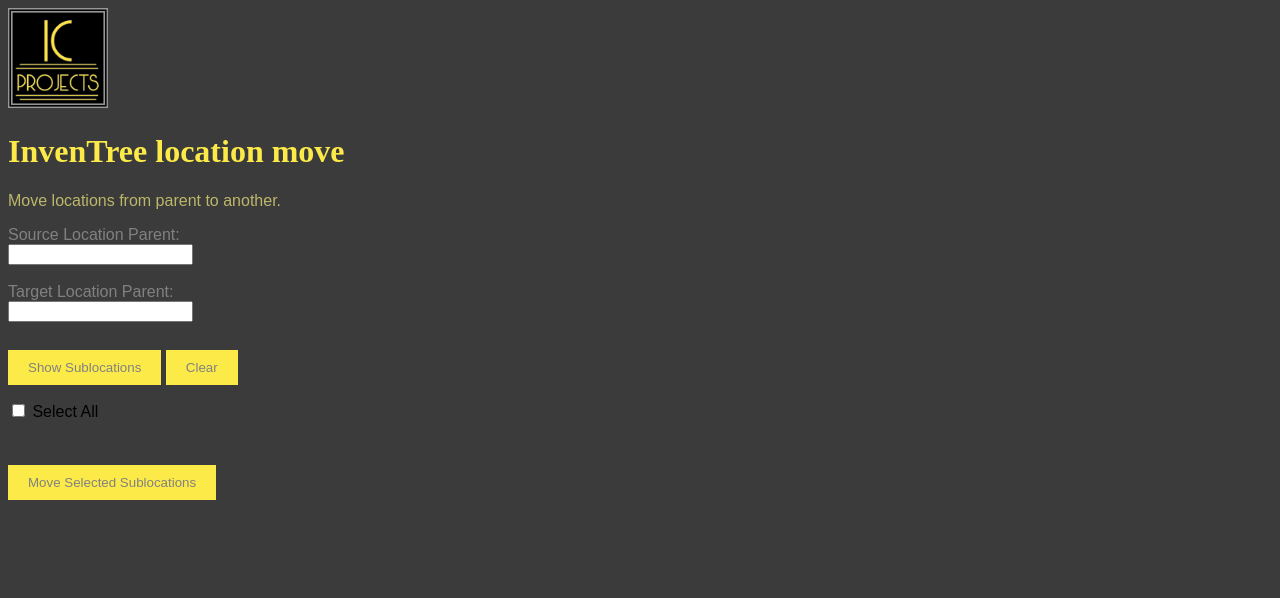
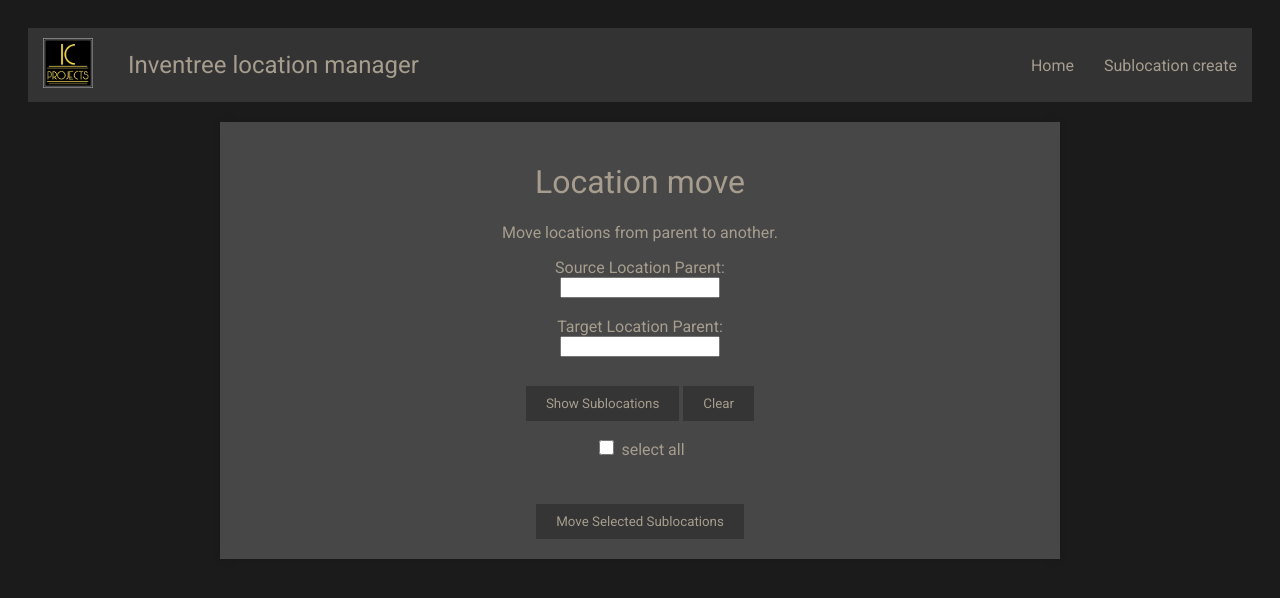
Before and after one commit to icvdok/lmanager, a Flask app: template templates/index.html in a window 1280 px wide. Shown: the top 598 px of the page. Run offline with Flask 3, Linux system fonts and the light colour scheme; the template is opened without the code that fills it, so the values that code supplies are empty; some libraries are stand-ins or nearby versions.

Commit message:
css adjusted

```diff
--- a/static/styles.css
+++ b/static/styles.css
@@ -1,33 +1,50 @@
 /* static/style.css */
+
+@import url('https://fonts.googleapis.com/css2?family=Roboto:wght@400;700&display=swap');
+
 body {
-    background-color: rgb(59, 59, 59);
-    font-family: 'Conthrax', sans-serif; /* Change this to your desired font */
+    background-color: rgb(27, 27, 27);
+    font-family: 'Roboto', sans-serif;
+    text-align: center;
+    padding: 20px;
 }
 
 h1 {
-    font-family: 'Conthrax', serif; /* Change this to your desired font */
-    color: rgb(252, 234, 72);
+    font-family: 'Roboto', sans-serif; /* Changed to Roboto */
+    color: rgb(65.1%, 61.57%, 55.69%);
+    font-weight: normal; /* Disable bold */
 }
 
 p {
-    font-family: 'Conthrax', sans-serif; /* Change this to your desired font */
-    color: darkkhaki;
+    font-family: 'Roboto', sans-serif; /* Changed to Roboto */
+    color: rgb(65.1%, 61.57%, 55.69%);
 }
 
-label, input, select {
-    font-family: 'Conthrax', sans-serif; /* Change this to your desired font */
-    color: rgb(129, 129, 129);
+label {
+    font-family: 'Roboto', sans-serif; /* Changed to Roboto */
+    color: rgb(65.1%, 61.57%, 55.69%);
+}
+
+input {
+    font-family: 'Roboto', sans-serif; /* Changed to Roboto */
+    color: rgb(43, 43, 43);
+}
+
+select {
+    font-family: 'Roboto', sans-serif; /* Changed to Roboto */
+    color: rgb(43, 43, 43);
 }
 
 ul, li {
-    font-family: 'Conthrax', sans-serif; /* Change this to your desired font */
-    color: darkkhaki; /* Same color as paragraph text */
+    font-family: 'Roboto', sans-serif; /* Changed to Roboto */
+    color: rgb(65.1%, 61.57%, 55.69%); /* Same color as paragraph text */
+    font-weight: normal; /* Disable bold */
 }
 
 button, input[type="submit"] {
-    font-family: 'Conthrax', sans-serif; /* Change this to your desired font */
-    color: rgb(129, 129, 129);
-    background-color: rgb(252, 234, 72);
+    font-family: 'Roboto', sans-serif; /* Changed to Roboto */
+    color: rgb(65.1%, 61.57%, 55.69%);
+    background-color: rgb(53, 53, 53);
     border: none;
     padding: 10px 20px;
     cursor: pointer;
@@ -37,3 +54,63 @@ button, input[type="submit"] {
 button:hover, input[type="submit"]:hover {
     background-color: rgb(200, 185, 55);
 }
+
+nav {
+    background-color: #333;
+    color: rgb(65.1%, 61.57%, 55.69%);
+    padding: 10px 0;
+}
+
+nav ul {
+    list-style: none;
+    padding: 0;
+    margin: 0;
+    display: flex;
+    align-items: center;
+}
+
+nav ul li {
+    margin: 0 15px;
+}
+
+nav ul li a {
+    color: rgb(65.1%, 61.57%, 55.69%);
+    text-decoration: none;
+    font-weight: normal;
+}
+
+nav ul li a:hover {
+    text-decoration: underline;
+}
+
+nav ul li img.logo {
+    height: 50px;
+    margin-right: 5px;
+}
+
+nav ul li.app-name {
+    font-size: 1.5em;
+    font-weight: normal;
+    margin-right: auto;
+}
+
+.container {
+    max-width: 800px;
+    margin: 20px auto;
+    padding: 20px;
+    background-color: rgb(71, 71, 71);
+    box-shadow: 0 0 10px rgba(0, 0, 0, 0.1);
+    color: #000; /* Set text color to black for readability */
+}
+
+input[type="checkbox"] {
+    accent-color: rgb(65.1%, 61.57%, 55.69%); /* Change the checkbox color */
+    width: 15px; /* Set the width of the checkbox */
+    height: 15px; /* Set the height of the checkbox */
+    cursor: pointer; /* Change the cursor to pointer when hovering over the checkbox */
+}
+
+input[type="checkbox"]:checked {
+    background-color: rgb(65.1%, 61.57%, 55.69%); /* Change the background color when checked */
+    border: 2px solid rgb(65.1%, 61.57%, 55.69%); /* Change the border color when checked */
+}
--- a/templates/index.html
+++ b/templates/index.html
@@ -1,24 +1,10 @@
-<!DOCTYPE html>
-<html lang="en">
-<head>
-    <meta charset="UTF-8">
-    <meta name="viewport" content="width=device-width, initial-scale=1.0">
-    <title>Get selections and options from Inventree</title>
-    <link rel="stylesheet" href="{{ url_for('static', filename='style.css') }}">
-    <link rel="icon" href="{{ url_for('static', filename='favicon.ico') }}" type="image/x-icon">
-    <link rel="stylesheet" type="text/css" href="/static/styles.css">
-    <link rel="stylesheet" href="https://code.jquery.com/ui/1.12.1/themes/base/jquery-ui.css">
-    <script src="https://code.jquery.com/jquery-3.6.0.min.js"></script>
-    <script src="https://code.jquery.com/ui/1.12.1/jquery-ui.min.js"></script>
-    <style>
-        ul {
-            list-style-type: none; /* Remove dots from the list */
-        }
-    </style>
-</head>
-<body>
-    <img src="/static/logo.png" alt="Logo" style="width:100px;height:auto;">
-    <h1>InvenTree location move</h1>
+
+{% extends "maintemplate.html" %}
+
+{% block title %}Main{% endblock %}
+
+{% block content %}
+<h1>Location move</h1>
 <p>Move locations from parent to another.</p>
 <form id="locationForm" method="post">
     <label for="source_location_parent">Source Location Parent:</label><br>
@@ -31,7 +17,9 @@
 <div id="sublocations">
     <p></p>
     <form id="moveForm" method="post">
-            <input type="checkbox" id="selectAll" name="selectAll"> Select All<br><br>
+        <label for="selectAll">
+            <input type="checkbox" id="selectAll" name="selectAll"> select all
+        </label><br><br>
         <ul id="sublocations_list">
             {% for sublocation in sublocations %}
                 <li>
@@ -87,5 +75,4 @@
         return confirm("Are you sure you want to move the selected sublocations?");
     }
 </script>
-</body>
-</html>
+{% endblock %}
--- /dev/null
+++ b/templates/maintemplate.html
@@ -0,0 +1,33 @@
+<!DOCTYPE html>
+<html lang="en">
+<head>
+    <meta charset="UTF-8">
+    <meta name="viewport" content="width=device-width, initial-scale=1.0">
+    <title>{% block title %}My Flask App{% endblock %}</title>
+    <link rel="stylesheet" href="{{ url_for('static', filename='style.css') }}">
+    <link rel="icon" href="{{ url_for('static', filename='favicon.ico') }}" type="image/x-icon">
+    <link rel="stylesheet" type="text/css" href="/static/styles.css">
+    <link rel="stylesheet" href="https://code.jquery.com/ui/1.12.1/themes/base/jquery-ui.css">
+    <script src="https://code.jquery.com/jquery-3.6.0.min.js"></script>
+    <script src="https://code.jquery.com/ui/1.12.1/jquery-ui.min.js"></script>
+    <style>
+        ul {
+            list-style-type: none; /* Remove dots from the list */
+        }
+    </style>
+</head>
+<body>
+    <nav>
+        <ul>
+            <li><a href="{{ url_for('index') }}"><img src="{{ url_for('static', filename='logo.png') }}" alt="Logo" class="logo"></a></li>
+            <li class="app-name">Inventree location manager</li>
+            <li><a href="{{ url_for('index') }}">Home</a></li>
+            <li><a href="{{ url_for('slcreate') }}">Sublocation create</a></li>
+        </ul>
+    </nav>
+    <div class="container">
+        {% block content %}
+        {% endblock %}
+    </div>
+</body>
+</html>
```
Also changed, not shown: templates/slcreate.html (+8 -23 lines). Lines whose indentation alone changed are shown as unchanged.
